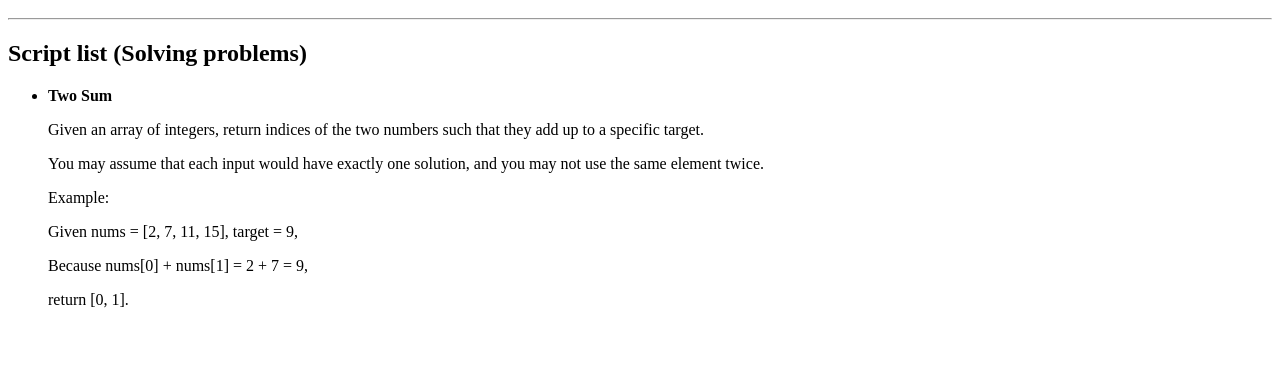
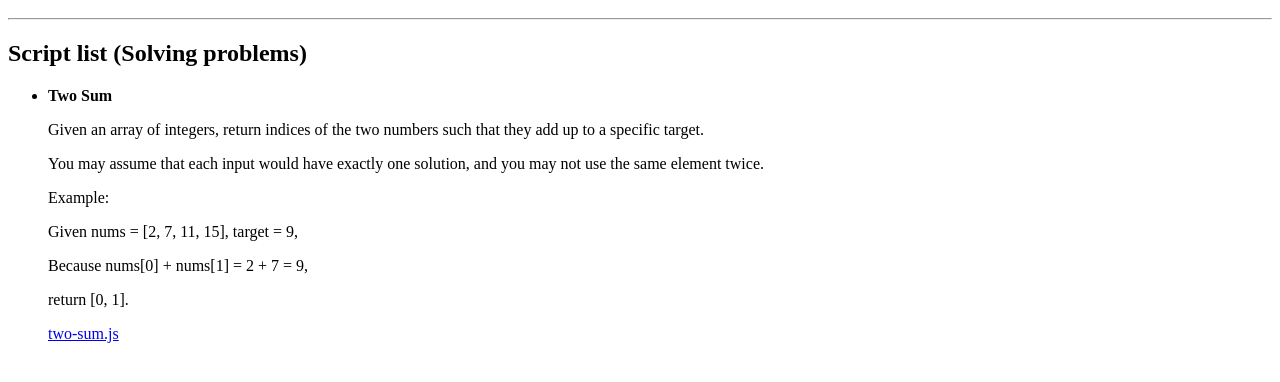
Before and after one commit to xgeo/yesyoucan, a website: page index.html in a window 1280 px wide. Shown: the part 48-430 px from the top of the page. Drawn offline with Linux system fonts and the light colour scheme.

Commit message:
Question add

```diff
--- a/index.html
+++ b/index.html
@@ -22,6 +22,7 @@
                     <p>Given nums = [2, 7, 11, 15], target = 9,</p>
                     <p>Because nums[0] + nums[1] = 2 + 7 = 9,</p>
                     <p>return [0, 1].</p>
+                    <a href="scripts/two-sum.js">two-sum.js</a>
                 </div>
             </li>
         </ul>
```
Also changed, not shown: scripts/two-sum.js (added, +14 -0 lines).
